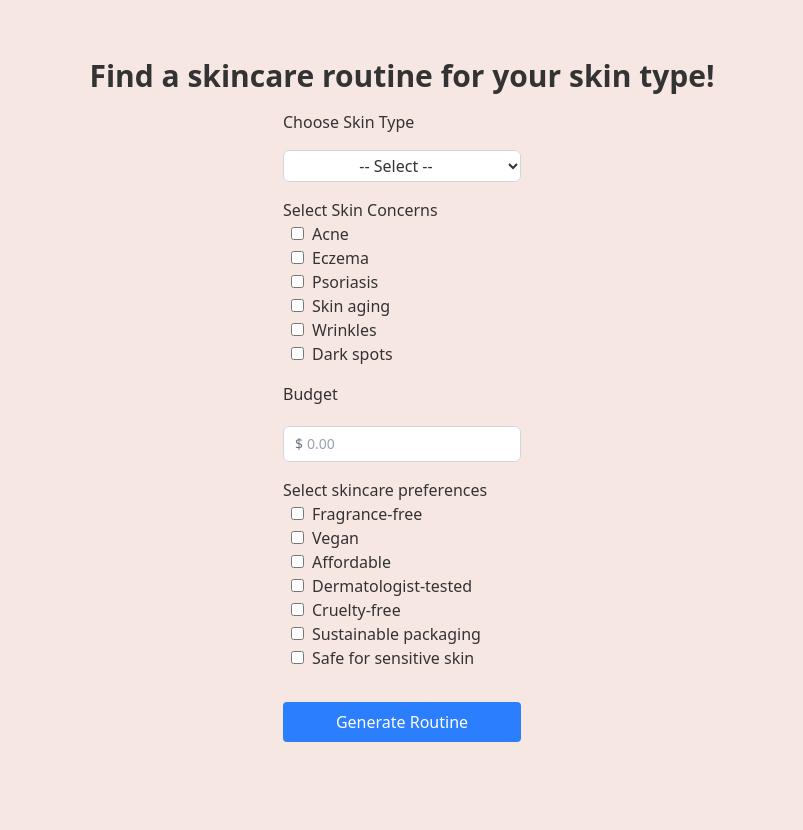
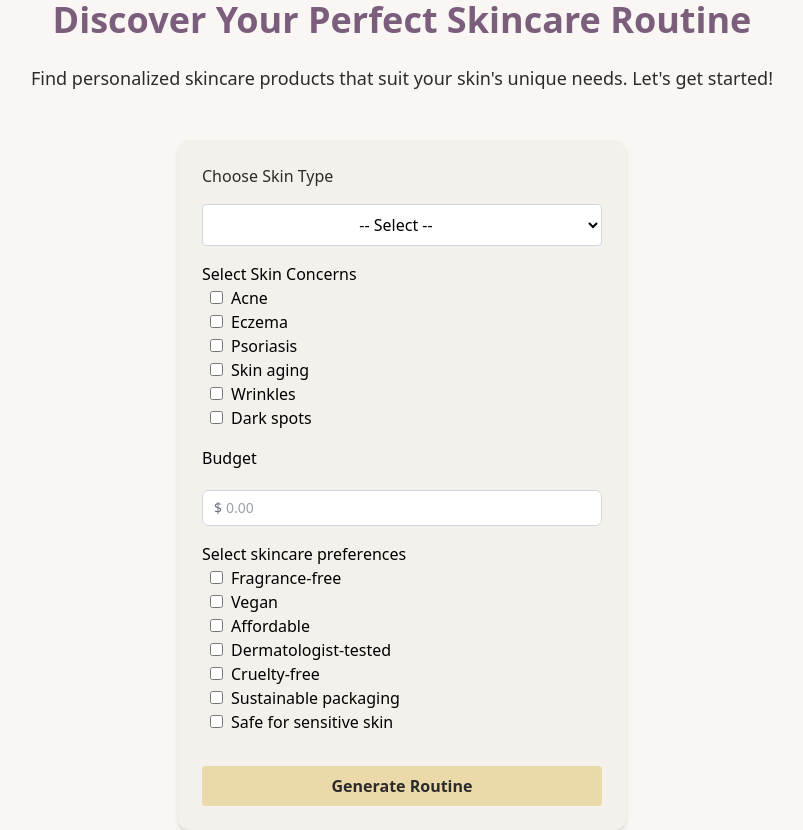
Before and after one commit to dprajapati4/skincare-ai, a Next.js app: page / in a window 1280 px wide. Shown: the whole page, without its empty margins (238-1041 px from the left). Before the commit the page ends 800 px from the top, so only its background shows below. Built offline with nearby package versions, Linux system fonts and the light colour scheme.

Commit message:
update form styles

```diff
--- a/src/app/globals.css
+++ b/src/app/globals.css
@@ -2,35 +2,15 @@
 
 
 @theme {
-  --color-rose-quartz: #F7E7E2;
-  --color-blush-pink: #E4B8B6;
-  --color-deep-mauve: #6F4E60;
-  --color-warm-sand: #F5F5F0;
-  --color-charcoal: #333333;
-  --color-champagne: #F6E2B3;
+  /* Background colors */
+  --color-shell: #F9F6F4;        /* light, neutral background */
+  --color-blush: #F2D1CC;        /* soft blush accent */
+  --color-mauve: #7B5E7B;        /* deep tone for headings */
+  --color-sand: #F4F1EC;         /* secondary background */
+
+  /* Text colors */
+  --color-ink: #2B2B2B;          /* primary text */
+
+  /* Accent colors */
+  --color-gold: #EBD9A9;         /*  gold for buttons, hover, and accents */
 }
-
-/* :root {
-  --background: #ffffff;
-  --foreground: #171717;
-}
-
-@theme inline {
-  --color-background: var(--background);
-  --color-foreground: var(--foreground);
-  --font-sans: var(--font-geist-sans);
-  --font-mono: var(--font-geist-mono);
-}
-
-@media (prefers-color-scheme: dark) {
-  :root {
-    --background: #0a0a0a;
-    --foreground: #ededed;
-  }
-}
-
-body {
-  background: var(--background);
-  color: var(--foreground);
-  font-family: Arial, Helvetica, sans-serif;
-} */
--- a/src/app/layout.js
+++ b/src/app/layout.js
@@ -1,6 +1,10 @@
-import { Geist, Geist_Mono } from "next/font/google";
+import { Geist, Geist_Mono, Inter } from "next/font/google";
 import "./globals.css";
 
+const inter = Inter({
+  variable: "--font-inter",
+  subsets: ["latin"],
+});
 const geistSans = Geist({
   variable: "--font-geist-sans",
   subsets: ["latin"],
@@ -20,7 +24,7 @@ export default function RootLayout({ children }) {
   return (
     <html lang="en">
       <body
-        className={`${geistSans.variable} ${geistMono.variable} antialiased bg-rose-quartz text-charcoal`}
+        className={`${geistSans.variable} ${geistMono.variable} ${inter.variable}  antialiased bg-shell`}
       >
         {children}
       </body>
--- a/src/app/page.js
+++ b/src/app/page.js
@@ -4,10 +4,14 @@ import Form from "../components/Form";
 
 export default function Home() {
   return (
-    <main className="bg-warmSand min-h-screen flex flex-col items-center justify-center text-charcoal">
-      <h1 className="text-deepMauve text-3xl font-bold mb-4">
-        Find a skincare routine for your skin type!
+    <main className=" min-h-screen flex flex-col items-center justify-center text-charcoal">
+      <h1 className="text-mauve text-4xl font-semibold mb-6">
+        Discover Your Perfect Skincare Routine
       </h1>
+      <p className="text-lg text-ink mb-12 text-center">
+        Find personalized skincare products that suit your skin&apos;s unique
+        needs. Let&apos;s get started!
+      </p>
       <Form />
     </main>
   );
--- a/src/components/Form.js
+++ b/src/components/Form.js
@@ -52,16 +52,17 @@ const Form = () => {
   return (
     <form
       onSubmit={submitForm}
-      className="flex flex-col gap-4 max-w-md mx-auto"
+      className="flex flex-col gap-4 bg-sand p-6 rounded-xl shadow-md min-w-md mx-auto "
     >
-      <label htmlFor="skinType">Choose Skin Type </label>
+      <label className="black text-ink" htmlFor="skinType">Choose Skin Type </label>
       <select
         id="skinType"
         name="skinType"
         value={skinType}
         onChange={(e) => setSkinType(e.target.value)}
         required
-        className="flex items-center rounded-md bg-white p-1 outline-1 -outline-offset-1 outline-gray-300"
+        // className="flex items-center rounded-md bg-white p-1 outline-1 -outline-offset-1 outline-gray-300"
+        className="w-full p-2 border border-gray-300  bg-white rounded"
       >
         <option className="text-center text-gray-400  sm:text-sm/6" value="">
           -- Select --
@@ -128,7 +129,9 @@ const Form = () => {
 
       <button
         type="submit"
-        className="mt-4 bg-blue-500 text-white py-2 px-4 rounded"
+        // className="mt-4 bg-blue-500 text-white py-2 px-4 rounded"
+        className=" mt-4 bg-gold text-ink font-semibold px-4 py-2 rounded hover:bg-mauve transition"
+
       >
         Generate Routine
       </button>
```
